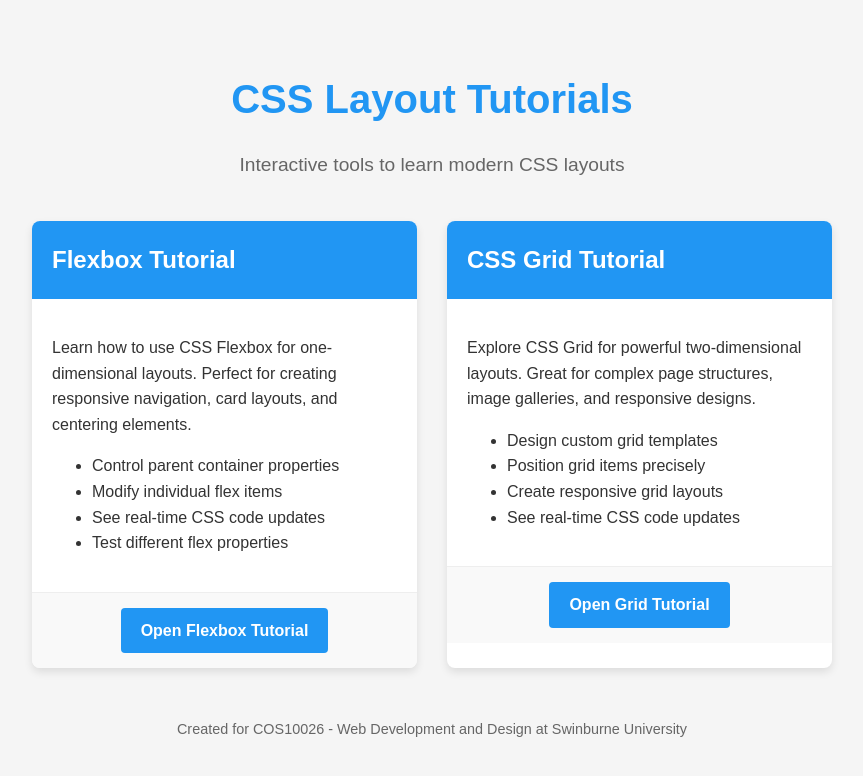
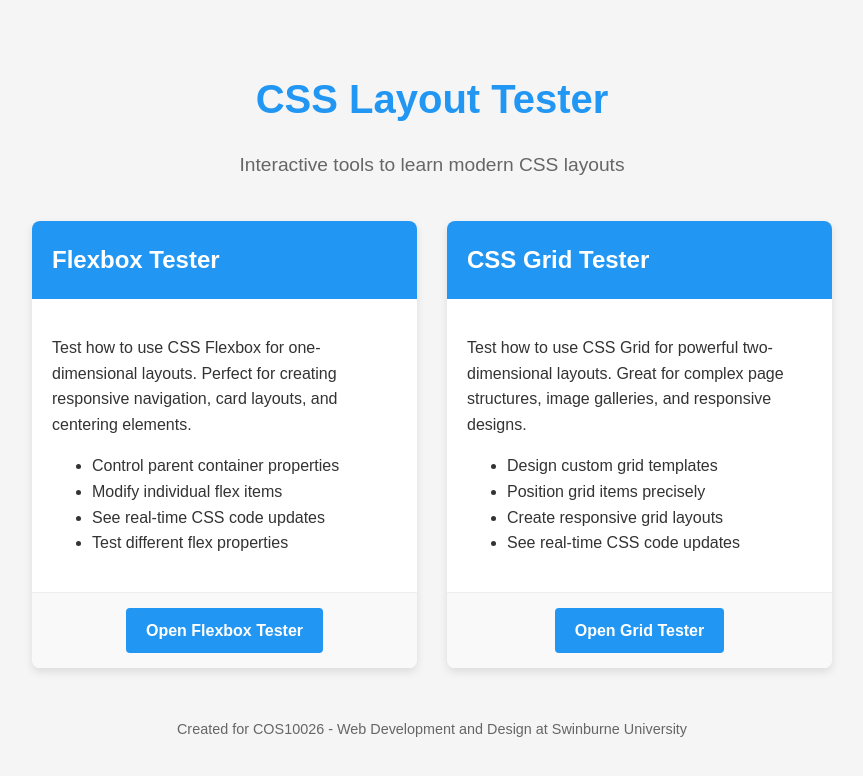
Before and after one commit to Arziel1992/css-layout-tester, a plain HTML site: page index.html in a window 1280 px wide. Shown: the whole page, without its empty margins (208-1071 px from the left). Drawn offline with Linux system fonts and the light colour scheme.

Commit message:
Changed Titles

```diff
--- a/index.html
+++ b/index.html
@@ -4,14 +4,14 @@
 <head>
     <meta charset="UTF-8">
     <meta name="viewport" content="width=device-width, initial-scale=1.0">
-    <title>CSS Layout Tutorials</title>
+    <title>CSS Layout Tester</title>
     <link rel="stylesheet" href="index.css">
 </head>
 
 <body>
     <div class="container">
         <header>
-            <h1>CSS Layout Tutorials</h1>
+            <h1>CSS Layout Tester</h1>
             <p class="subtitle">Interactive tools to learn modern CSS layouts</p>
         </header>
 
@@ -19,10 +19,10 @@
             <div class="cards">
                 <div class="card">
                     <div class="card-header">
-                        <h2>Flexbox Tutorial</h2>
+                        <h2>Flexbox Tester</h2>
                     </div>
                     <div class="card-body">
-                        <p>Learn how to use CSS Flexbox for one-dimensional layouts. Perfect for creating responsive navigation, card layouts, and centering elements.</p>
+                        <p>Test how to use CSS Flexbox for one-dimensional layouts. Perfect for creating responsive navigation, card layouts, and centering elements.</p>
                         <ul>
                             <li>Control parent container properties</li>
                             <li>Modify individual flex items</li>
@@ -31,16 +31,16 @@
                         </ul>
                     </div>
                     <div class="card-footer">
-                        <a href="flexbox/flex.html" class="btn">Open Flexbox Tutorial</a>
+                        <a href="flexbox/flex.html" class="btn">Open Flexbox Tester</a>
                     </div>
                 </div>
 
                 <div class="card">
                     <div class="card-header">
-                        <h2>CSS Grid Tutorial</h2>
+                        <h2>CSS Grid Tester</h2>
                     </div>
                     <div class="card-body">
-                        <p>Explore CSS Grid for powerful two-dimensional layouts. Great for complex page structures, image galleries, and responsive designs.</p>
+                        <p>Test how to use CSS Grid for powerful two-dimensional layouts. Great for complex page structures, image galleries, and responsive designs.</p>
                         <ul>
                             <li>Design custom grid templates</li>
                             <li>Position grid items precisely</li>
@@ -49,7 +49,7 @@
                         </ul>
                     </div>
                     <div class="card-footer">
-                        <a href="grid/grid.html" class="btn">Open Grid Tutorial</a>
+                        <a href="grid/grid.html" class="btn">Open Grid Tester</a>
                     </div>
                 </div>
             </div>
```
Also changed, not shown: flexbox/flex.html (+2 -2 lines), grid/grid.html (+2 -2 lines).
